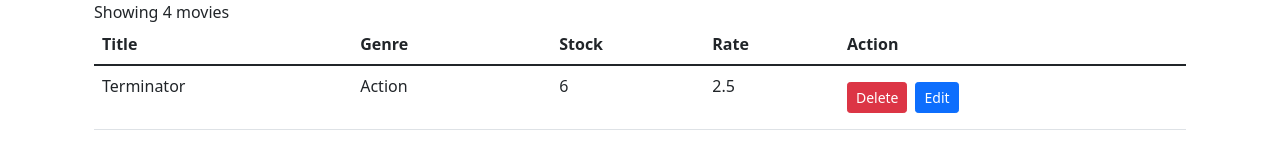
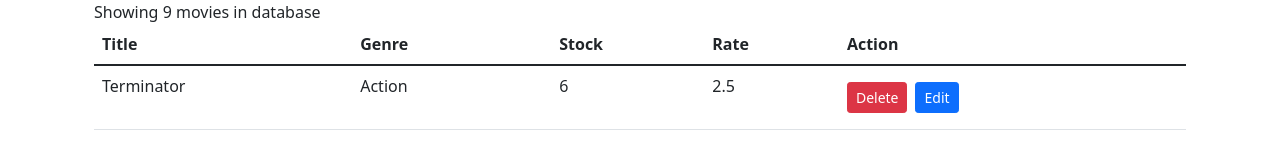
Before and after one commit to rakeshrgit/Vidly, a React (Create React App) app: page /movies in a window 1280 px wide. Shown: the top 142 px of the page. Built offline with nearby package versions, Linux system fonts and the light colour scheme.

Commit message:
pagination changes added

```diff
--- a/src/components/movies.jsx
+++ b/src/components/movies.jsx
@@ -49,7 +49,7 @@ class Movies extends Component {
         return (
             <React.Fragment>
                 <div className="container">
-                 <div>Showing {movies.length} movies</div>
+                 <div>Showing {count} movies in database</div>
                 <table className="table">
                     <thead>
                         <tr>
```
